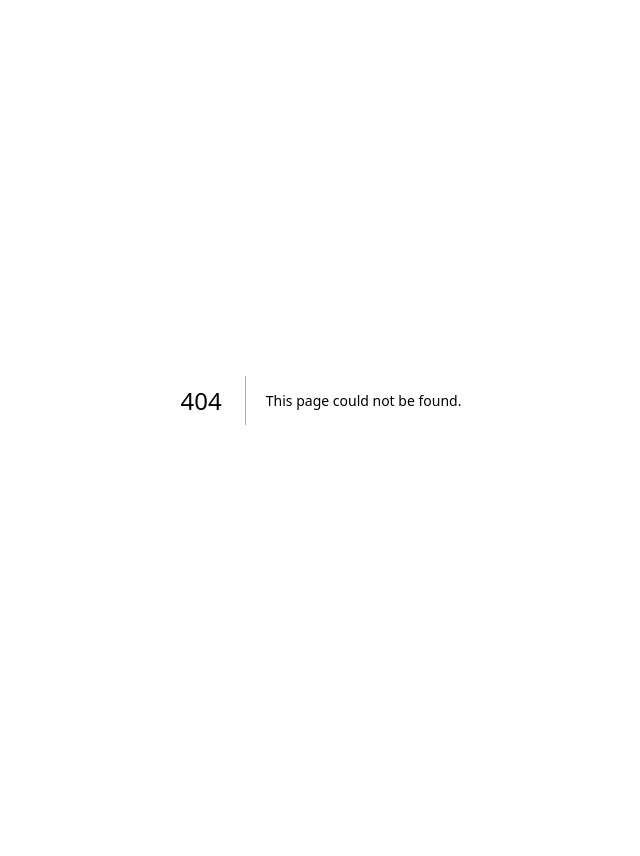
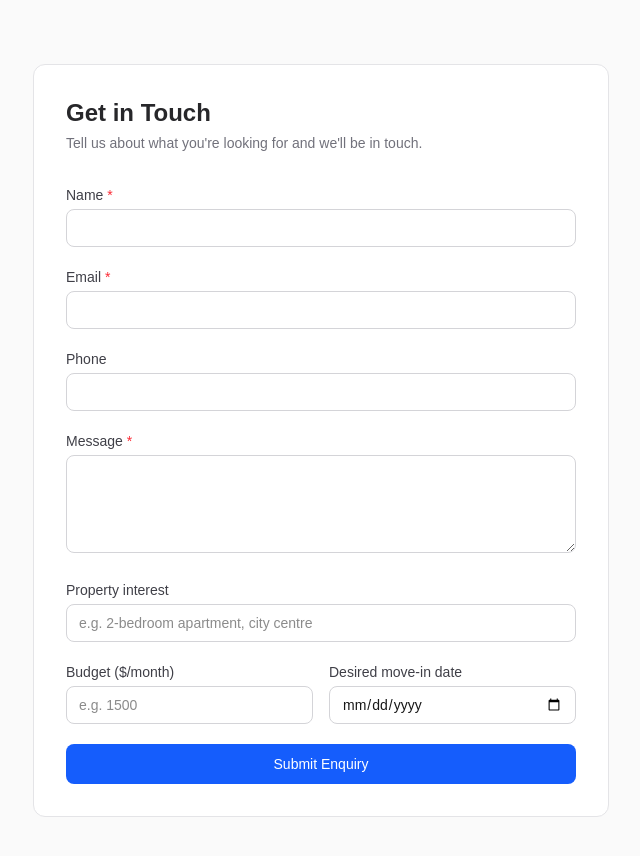
Before and after one commit to J-kingdom/ai-leasing-assistant, a Next.js app: page /submit in a window 1280 px wide. Before the commit this address had no page. Shown: the top 856 px of the page, without its empty margins (319-959 px from the left). Before the commit the page ends 800 px from the top, so only its background shows below. Built offline with nearby package versions, Linux system fonts and the light colour scheme.

Commit message:
build complete lead submission and qualification loop

```diff
--- /dev/null
+++ b/app/submit/page.tsx
@@ -0,0 +1,290 @@
+'use client'
+
+import { useState } from 'react'
+
+type Status = 'idle' | 'submitting' | 'qualifying' | 'success' | 'error'
+
+const EMAIL_RE = /^[^\s@]+@[^\s@]+\.[^\s@]+$/
+
+const inputBase =
+  'w-full rounded-lg border px-3 py-2 text-sm focus:outline-none focus:ring-2 focus:ring-blue-500 transition-colors'
+const inputNormal = `${inputBase} border-zinc-300`
+const inputError  = `${inputBase} border-red-400`
+
+function FieldError({ msg }: { msg?: string }) {
+  if (!msg) return null
+  return <p className="mt-1 text-sm text-red-600">{msg}</p>
+}
+
+export default function SubmitPage() {
+  const [status, setStatus]           = useState<Status>('idle')
+  const [fieldErrors, setFieldErrors] = useState<Record<string, string>>({})
+  const [serverError, setServerError] = useState<string | null>(null)
+  const [submittedName, setSubmittedName] = useState('')
+
+  const [name, setName]                       = useState('')
+  const [email, setEmail]                     = useState('')
+  const [phone, setPhone]                     = useState('')
+  const [message, setMessage]                 = useState('')
+  const [propertyInterest, setPropertyInterest] = useState('')
+  const [budget, setBudget]                   = useState('')
+  const [moveInDate, setMoveInDate]           = useState('')
+
+  const busy = status === 'submitting' || status === 'qualifying'
+
+  function validate(): Record<string, string> {
+    const errors: Record<string, string> = {}
+    if (!name.trim())                      errors.name    = 'Name is required.'
+    if (!email.trim())                     errors.email   = 'Email is required.'
+    else if (!EMAIL_RE.test(email.trim())) errors.email   = 'Enter a valid email address.'
+    if (!message.trim())                   errors.message = 'Message is required.'
+    return errors
+  }
+
+  function resetForm() {
+    setStatus('idle')
+    setFieldErrors({})
+    setServerError(null)
+    setSubmittedName('')
+    setName('')
+    setEmail('')
+    setPhone('')
+    setMessage('')
+    setPropertyInterest('')
+    setBudget('')
+    setMoveInDate('')
+  }
+
+  async function handleSubmit(e: React.FormEvent) {
+    e.preventDefault()
+    setServerError(null)
+
+    const errors = validate()
+    setFieldErrors(errors)
+    if (Object.keys(errors).length > 0) return
+
+    setStatus('submitting')
+
+    const body: Record<string, unknown> = {
+      name: name.trim(),
+      email: email.trim(),
+      message: message.trim(),
+      source: 'web_form',
+    }
+    if (phone.trim())           body.phone             = phone.trim()
+    if (propertyInterest.trim()) body.property_interest = propertyInterest.trim()
+    if (moveInDate)              body.move_in_date      = moveInDate
+    if (budget !== '')           body.budget            = Number(budget)
+
+    let leadId: string
+    try {
+      const res = await fetch('/api/leads/inbound', {
+        method: 'POST',
+        headers: { 'Content-Type': 'application/json' },
+        body: JSON.stringify(body),
+      })
+
+      if (!res.ok) {
+        const json = await res.json().catch(() => ({}))
+        if (res.status === 400 && Array.isArray(json.issues)) {
+          const errs: Record<string, string> = {}
+          for (const issue of json.issues) {
+            const field = Array.isArray(issue.path) ? String(issue.path[0]) : ''
+            if (field && !errs[field]) errs[field] = issue.message ?? 'Invalid value.'
+          }
+          if (Object.keys(errs).length > 0) {
+            setFieldErrors(errs)
+            setStatus('error')
+            return
+          }
+        }
+        setServerError('Something went wrong. Please try again.')
+        setStatus('error')
+        return
+      }
+
+      const json = await res.json()
+      leadId = json.lead?.id
+      setSubmittedName(name.trim())
+    } catch {
+      setServerError('Network error. Please check your connection and try again.')
+      setStatus('error')
+      return
+    }
+
+    setStatus('qualifying')
+
+    try {
+      await fetch(`/api/leads/${leadId}/qualify`, { method: 'POST' })
+    } catch {
+      // swallow — lead is created; qualification stays pending
+    }
+
+    setStatus('success')
+  }
+
+  if (status === 'success') {
+    return (
+      <div className="min-h-screen bg-zinc-50 flex items-start justify-center px-4 py-16">
+        <div className="w-full max-w-xl bg-white rounded-xl border border-zinc-200 p-8 text-center">
+          <p className="text-green-500 text-5xl mb-4">✓</p>
+          <h1 className="text-2xl font-semibold text-zinc-800 mb-2">
+            Thank you, {submittedName}!
+          </h1>
+          <p className="text-zinc-500 text-sm mb-8">
+            Your enquiry has been received and our team will be in touch shortly.
+          </p>
+          <button
+            onClick={resetForm}
+            className="text-sm text-blue-600 hover:underline"
+          >
+            Submit another enquiry
+          </button>
+        </div>
+      </div>
+    )
+  }
+
+  return (
+    <div className="min-h-screen bg-zinc-50 flex items-start justify-center px-4 py-16">
+      <div className="w-full max-w-xl bg-white rounded-xl border border-zinc-200 p-8">
+        <h1 className="text-2xl font-semibold text-zinc-800 mb-1">Get in Touch</h1>
+        <p className="text-sm text-zinc-500 mb-8">
+          Tell us about what you&apos;re looking for and we&apos;ll be in touch.
+        </p>
+
+        <form onSubmit={handleSubmit} noValidate className="space-y-5">
+          {/* Name */}
+          <div>
+            <label htmlFor="name" className="block text-sm font-medium text-zinc-700 mb-1">
+              Name <span className="text-red-500">*</span>
+            </label>
+            <input
+              id="name"
+              type="text"
+              value={name}
+              onChange={e => setName(e.target.value)}
+              disabled={busy}
+              className={fieldErrors.name ? inputError : inputNormal}
+              autoComplete="name"
+            />
+            <FieldError msg={fieldErrors.name} />
+          </div>
+
+          {/* Email */}
+          <div>
+            <label htmlFor="email" className="block text-sm font-medium text-zinc-700 mb-1">
+              Email <span className="text-red-500">*</span>
+            </label>
+            <input
+              id="email"
+              type="email"
+              value={email}
+              onChange={e => setEmail(e.target.value)}
+              disabled={busy}
+              className={fieldErrors.email ? inputError : inputNormal}
+              autoComplete="email"
+            />
+            <FieldError msg={fieldErrors.email} />
+          </div>
+
+          {/* Phone */}
+          <div>
+            <label htmlFor="phone" className="block text-sm font-medium text-zinc-700 mb-1">
+              Phone
+            </label>
+            <input
+              id="phone"
+              type="tel"
+              value={phone}
+              onChange={e => setPhone(e.target.value)}
+              disabled={busy}
+              className={inputNormal}
+              autoComplete="tel"
+            />
+          </div>
+
+          {/* Message */}
+          <div>
+            <label htmlFor="message" className="block text-sm font-medium text-zinc-700 mb-1">
+              Message <span className="text-red-500">*</span>
+            </label>
+            <textarea
+              id="message"
+              rows={4}
+              value={message}
+              onChange={e => setMessage(e.target.value)}
+              disabled={busy}
+              className={fieldErrors.message ? inputError : inputNormal}
+            />
+            <FieldError msg={fieldErrors.message} />
+          </div>
+
+          {/* Property interest */}
+          <div>
+            <label htmlFor="property_interest" className="block text-sm font-medium text-zinc-700 mb-1">
+              Property interest
+            </label>
+            <input
+              id="property_interest"
+              type="text"
+              placeholder="e.g. 2-bedroom apartment, city centre"
+              value={propertyInterest}
+              onChange={e => setPropertyInterest(e.target.value)}
+              disabled={busy}
+              className={inputNormal}
+            />
+          </div>
+
+          {/* Budget + Move-in date */}
+          <div className="grid grid-cols-1 sm:grid-cols-2 gap-4">
+            <div>
+              <label htmlFor="budget" className="block text-sm font-medium text-zinc-700 mb-1">
+                Budget ($/month)
+              </label>
+              <input
+                id="budget"
+                type="number"
+                min="0"
+                step="50"
+                placeholder="e.g. 1500"
+                value={budget}
+                onChange={e => setBudget(e.target.value)}
+                disabled={busy}
+                className={inputNormal}
+              />
+            </div>
+            <div>
+              <label htmlFor="move_in_date" className="block text-sm font-medium text-zinc-700 mb-1">
+                Desired move-in date
+              </label>
+              <input
+                id="move_in_date"
+                type="date"
+                value={moveInDate}
+                onChange={e => setMoveInDate(e.target.value)}
+                disabled={busy}
+                className={inputNormal}
+              />
+            </div>
+          </div>
+
+          {/* Submit */}
+          <button
+            type="submit"
+            disabled={busy}
+            className="w-full bg-blue-600 text-white rounded-lg py-2.5 text-sm font-medium hover:bg-blue-700 disabled:opacity-50 disabled:cursor-not-allowed transition-colors"
+          >
+            {status === 'submitting' ? 'Submitting…' :
+             status === 'qualifying' ? 'Analysing your enquiry…' :
+             'Submit Enquiry'}
+          </button>
+
+          {serverError && (
+            <p className="text-sm text-red-600 mt-2">{serverError}</p>
+          )}
+        </form>
+      </div>
+    </div>
+  )
+}
```
